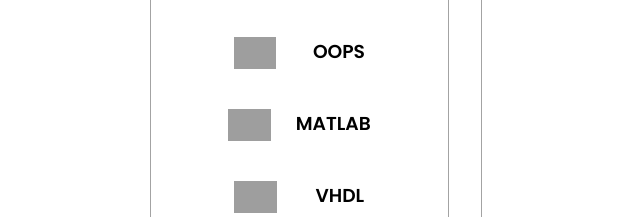
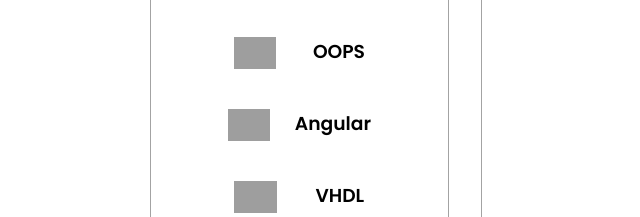
Before and after one commit to Harini-narayanasamy/My-portfolio, a plain HTML site: page index.html in a window 1280 px wide. Shown: the part 2463-2680 px from the top of the page, 10-650 px from the left. Drawn offline with Linux system fonts and the light colour scheme; grey boxes are pictures that could not be loaded.

Commit message:
Update index.html

```diff
--- a/index.html
+++ b/index.html
@@ -241,7 +241,7 @@
                   class="icon"
                 />
                 <div>
-                  <h3>MATLAB</h3>
+                  <h3>Angular</h3>
 
                 </div>
               </article>
```
